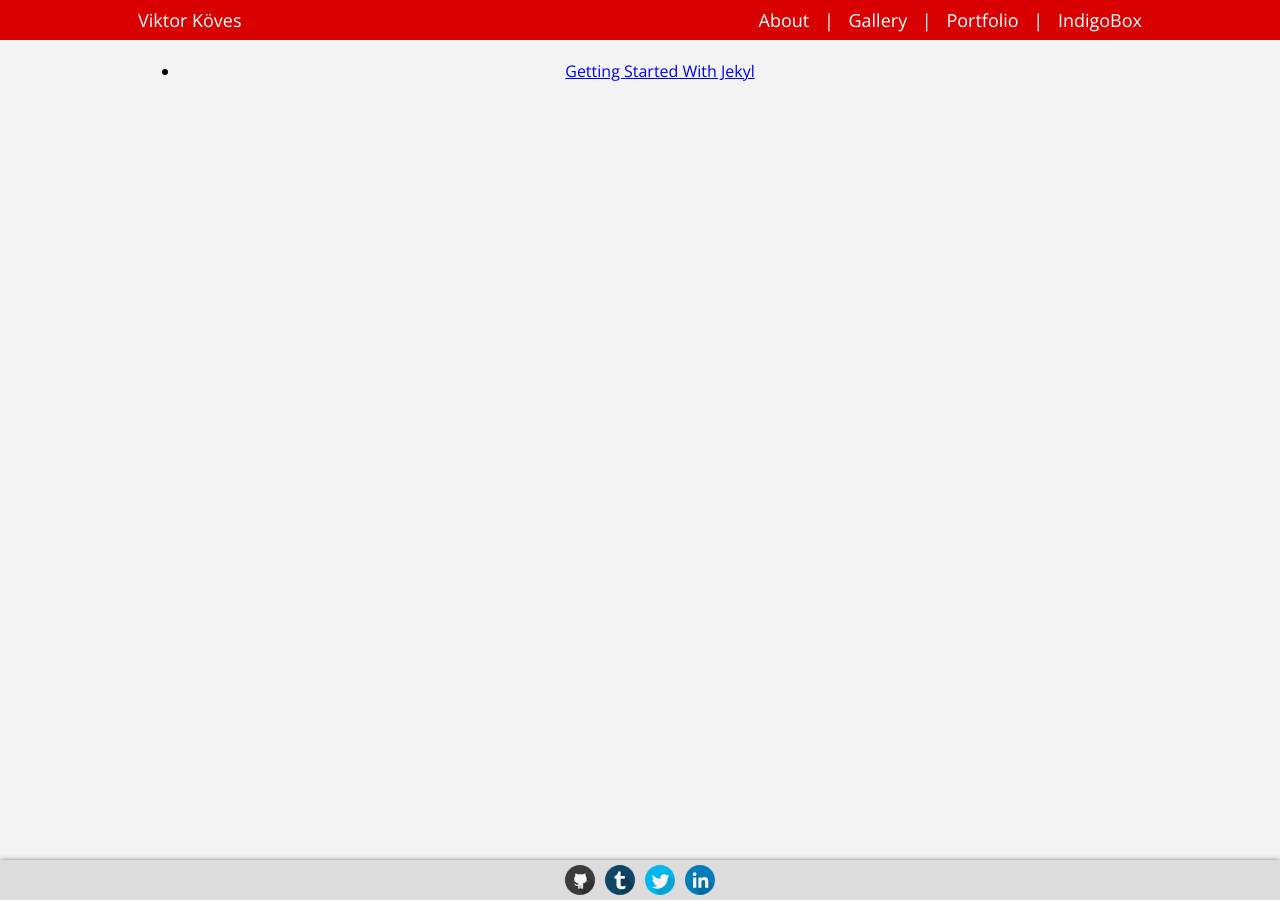
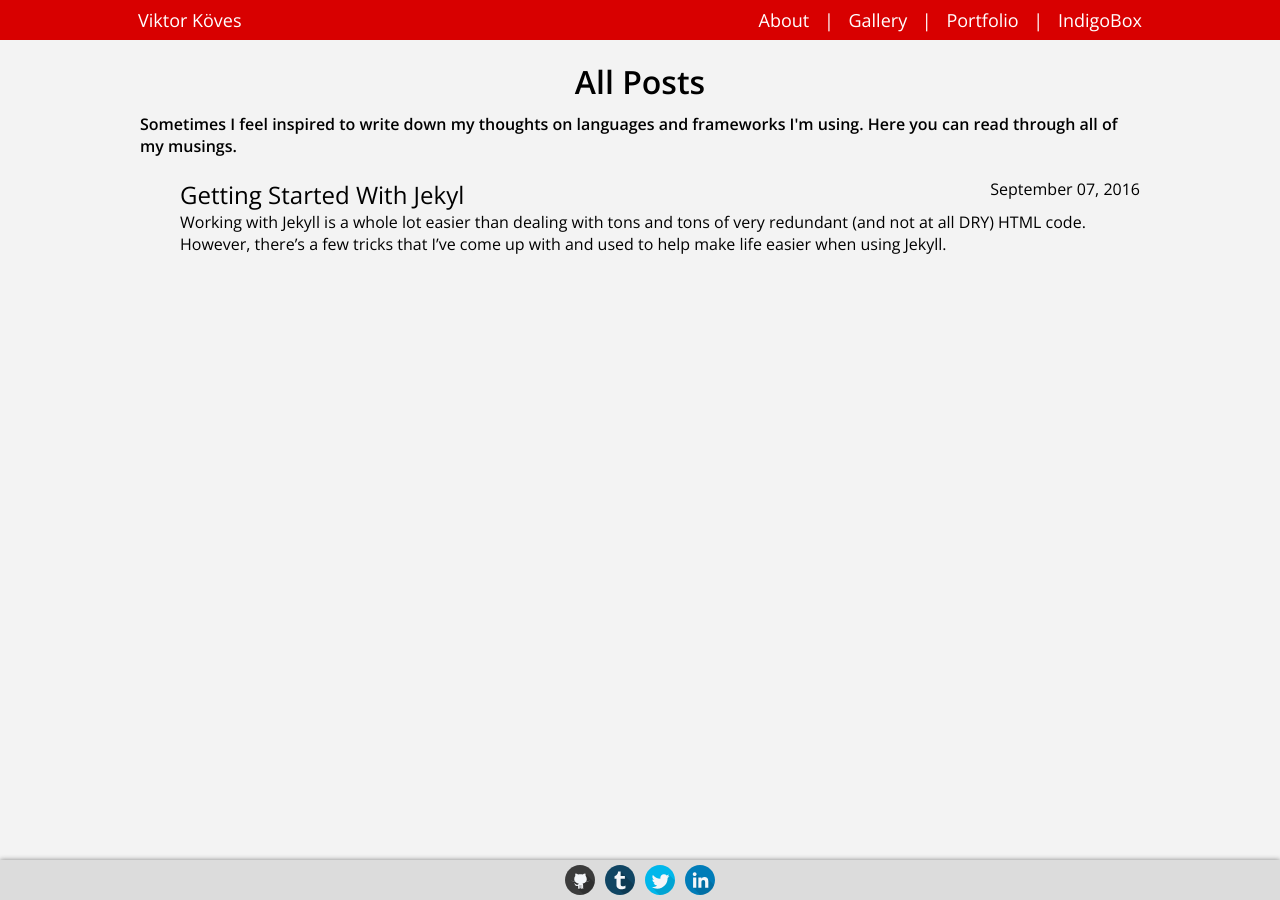
Before and after one commit to vkoves/vkoves.github.io, a Jekyll site: the page built from posts.html, in a window 1280 px wide. Built offline with Jekyll 4.4.1, drawn with Linux system fonts in a browser that asks for light colours.

Commit message:
POSTS - Improved the all posts page, making it print an excerpt of the pos and the post date, instead of just the post title. Also styled it so it looks a little bit better

```diff
--- a/_posts/2016-09-07-getting-started-with-jekyl.md
+++ b/_posts/2016-09-07-getting-started-with-jekyl.md
@@ -2,6 +2,11 @@
 layout: default
 isPost: true
 ---
+
+Working with Jekyll is a whole lot easier than dealing with tons and tons
+of very redundant (and not at all DRY) HTML code. However, there's a few
+tricks that I've come up with and used to help make life easier when using
+Jekyll.
 
 {% highlight html linenos %}
 <html>
--- a/css/main.css
+++ b/css/main.css
@@ -533,3 +533,4 @@ h4 { font-weight: 600; margin-top: 10px; }
 	filter: blur(5px);
 	-webkit-filter: blur(5px);
 }
+.left-align { text-align: left; }
--- a/css/post.css
+++ b/css/post.css
@@ -8,3 +8,22 @@
 	width: 100%;
 	text-align: left;
 }
+
+/* Post List Styling on the Posts page */
+.post-list
+{
+	list-style: none;
+}
+.post-listing
+{
+	text-align: left;
+}
+.post-listing a
+{
+	color: black;
+	text-decoration: none;
+}
+.post-listing .title { font-size: 24px; }
+.post-listing .date { float: right; }
+.post-listing .excerpt p { margin: 0px; }
+/* End post list styling */
--- a/posts.html
+++ b/posts.html
@@ -1,12 +1,23 @@
 ---
 layout: default
 pageClass: "page-limiter"
+stylesheets:
+ - post.css
 ---
 
-<ul>
+<h1>All Posts</h1>
+<h4 class="left-align">
+	Sometimes I feel inspired to write down my thoughts on languages and frameworks I'm using. Here you can read through all of my musings.
+</h4>
+
+<ul class="post-list">
   {% for post in site.posts %}
-    <li>
-      <a href="{{ post.url }}">{{ post.title }}</a>
+    <li class="post-listing">
+      <a href="{{ post.url }}">
+      	<span class="title">{{ post.title }}</span>
+      	<span class="date">{{ post.date | date: "%B %d, %Y" }}</span>
+      	<span class="excerpt">{{ post.excerpt }}</span>
+      </a>
     </li>
   {% endfor %}
 </ul>
```
